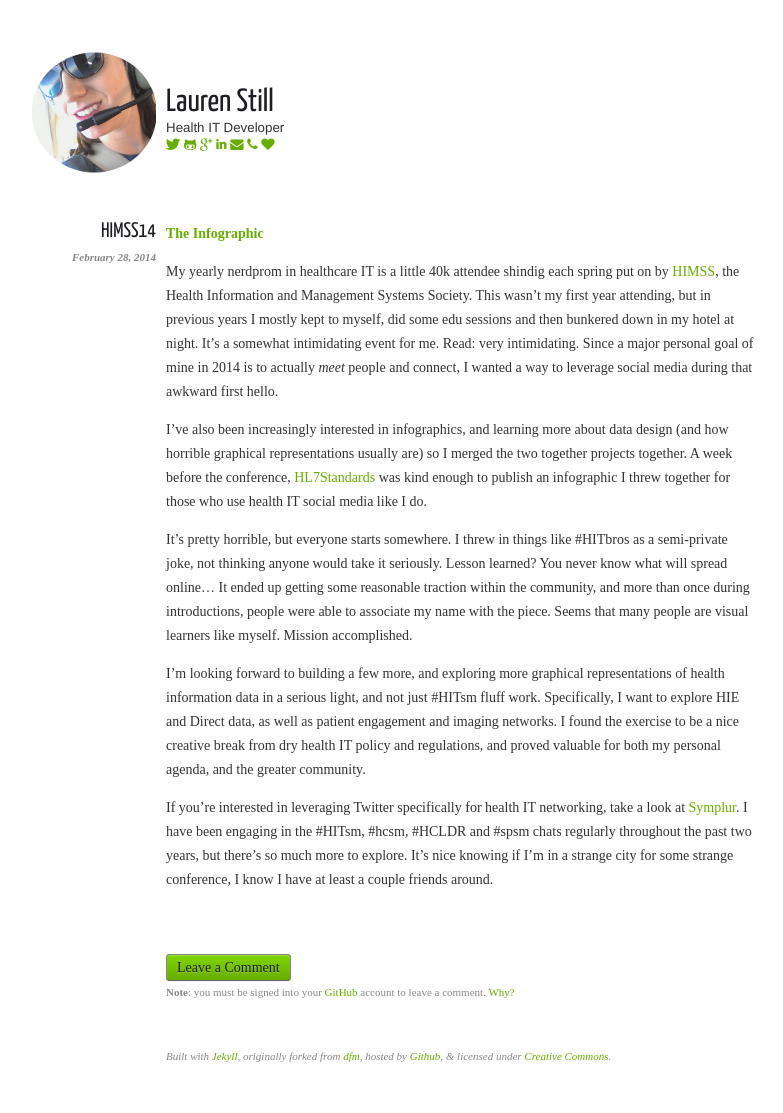
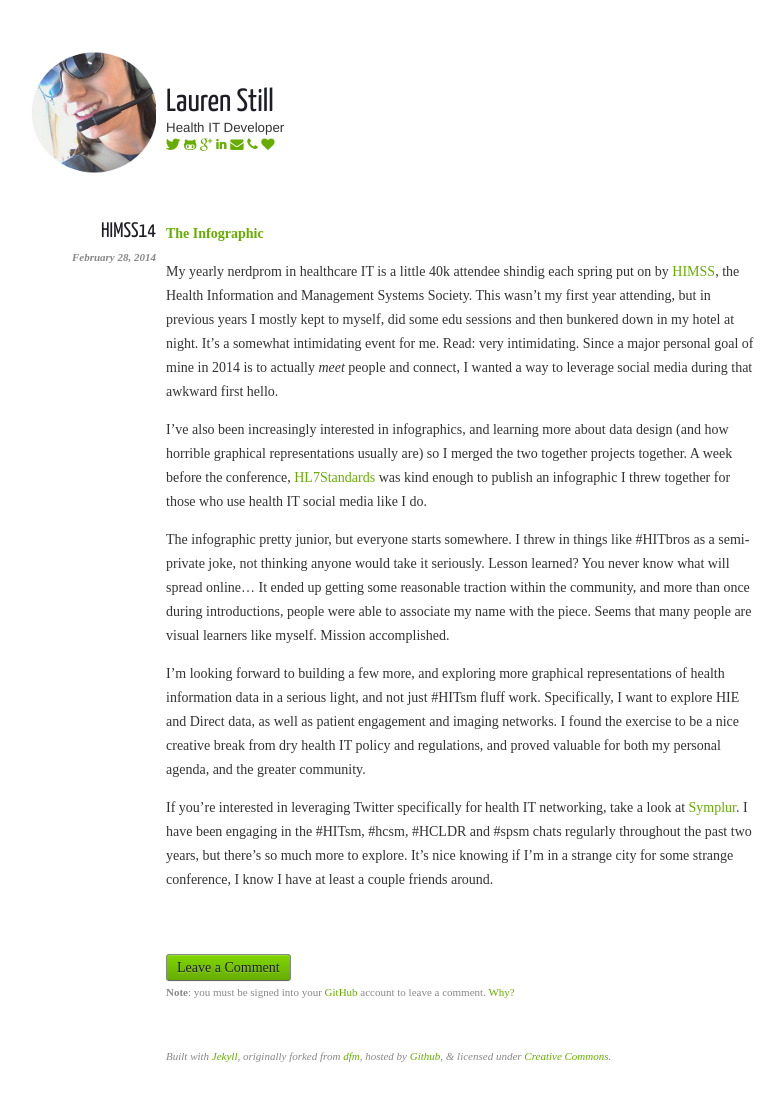
Before and after one commit to laurenstill/laurenstill.github.io, a Jekyll site: the page built from _posts/2014-02-28-himss14.markdown, in a window 1280 px wide. Shown: the whole page, without its empty margins (279-1062 px from the left). Built offline with Jekyll 4.4.1, drawn with Linux system fonts in a browser that asks for light colours; nearby versions of some CDN libraries.

Commit message:
Update 2014-02-28-himss14.markdown

```diff
--- a/_posts/2014-02-28-himss14.markdown
+++ b/_posts/2014-02-28-himss14.markdown
@@ -12,7 +12,7 @@
 
 I've also been increasingly interested in infographics, and learning more about data design (and how horrible graphical representations usually are) so I merged the two together projects together.  A week before the conference, [HL7Standards][2] was kind enough to publish an infographic I threw together for those who use health IT social media like I do.
 
-It's pretty horrible, but everyone starts somewhere.  I threw in things like #HITbros as a semi-private joke, not thinking anyone would take it seriously.  Lesson learned?  You never know what will spread online... It ended up getting some reasonable traction within the community, and more than once during introductions, people were able to associate my name with the piece.  Seems that many people are visual learners like myself. Mission accomplished.
+The infographic pretty junior, but everyone starts somewhere.  I threw in things like #HITbros as a semi-private joke, not thinking anyone would take it seriously.  Lesson learned?  You never know what will spread online... It ended up getting some reasonable traction within the community, and more than once during introductions, people were able to associate my name with the piece.  Seems that many people are visual learners like myself. Mission accomplished.
 
 I'm looking forward to building a few more, and exploring more graphical representations of health information data in a serious light, and not just #HITsm fluff work.  Specifically, I want to explore HIE and Direct data, as well as patient engagement and imaging networks.  I found the exercise to be a nice creative break from dry health IT policy and regulations, and proved valuable for both my personal agenda, and the greater community.
 
```
